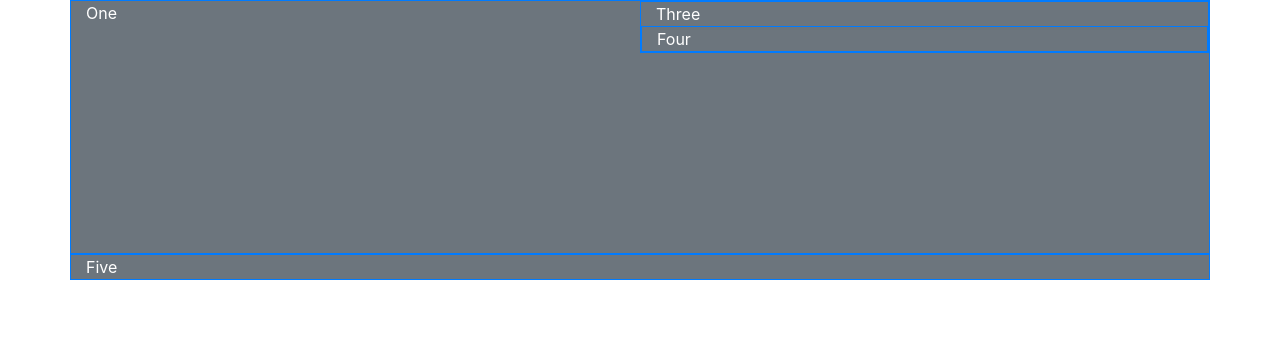
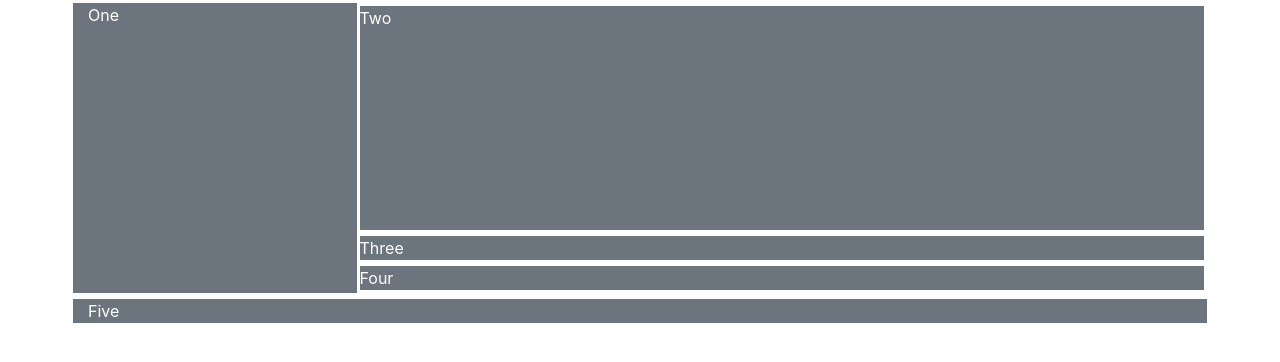
Before and after one commit to ntrung1008/CS465_Assign, a plain HTML site: page Week_3/exercise6.html in a window 1280 px wide. Drawn offline with nearby package versions, Linux system fonts and the light colour scheme.

Commit message:
Fix week 3

```diff
--- a/Week_3/exercise6.html
+++ b/Week_3/exercise6.html
@@ -8,26 +8,25 @@
     <link rel="stylesheet"type="text/css"href="https://cdnjs.cloudflare.com/ajax/libs/twitter-bootstrap/4.0.0/css/bootstrap.min.css"/>
     <script type="text/javascript"src="https://cdnjs.cloudflare.com/ajax/libs/twitter-bootstrap/4.0.0/js/bootstrap.min.js"></script>
     <style>
-        .row1{
+        .row2{
           padding-bottom: 200px;
+        }
+        .row{
+          border: solid white;
         }
     </style>
   </head>
   <body>
-    <div class="container text-white bg-secondary ">
-      <div class="row row1 border border-primary">
-        <div class="col col1">One</div>
-        <div class="col ">
-          <div class="row border border-primary">
-            <div class="col col3">Three
-              <div class="row border border-primary">
-                <div class="col col4">Four</div>
-              </div>
-            </div>
-          </div>
+    <div class="container text-white ">
+      <div class="row row1 bg-secondary">
+        <div class="col col-3">One</div>
+        <div class="col col2">
+            <div class="row row2">Two</div>
+            <div class="row row3">Three</div>
+            <div class="row row4">Four </div>
         </div>
       </div>
-      <div class="row border border-primary">
+      <div class="row bg-secondary">
         <div class="col">Five</div>
       </div>
     </div>
```
Also changed, not shown: Week_3/exercise7.html (+18 -7 lines).
